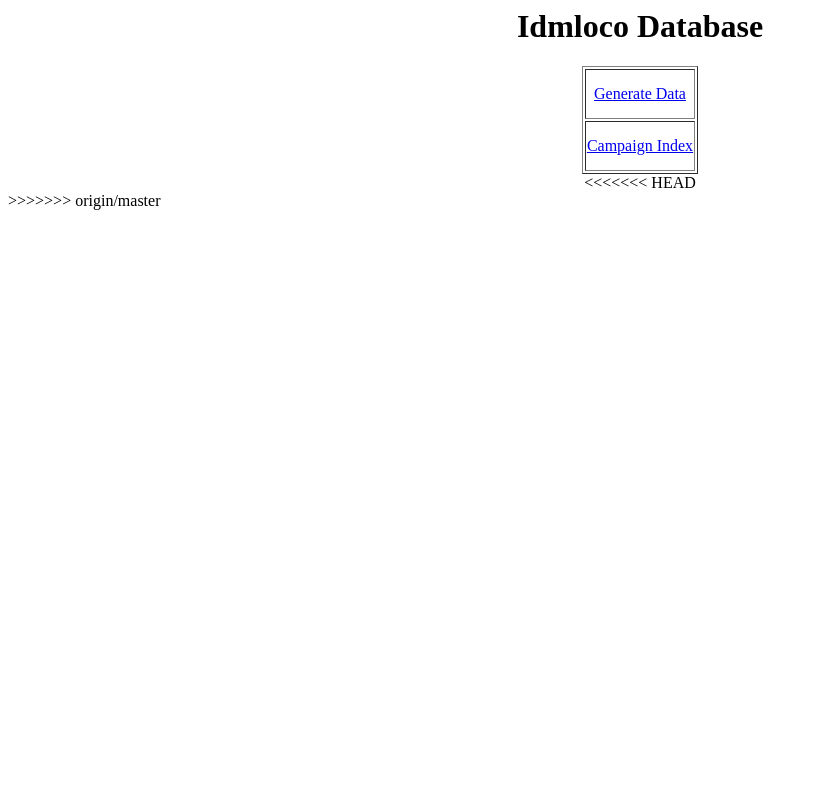
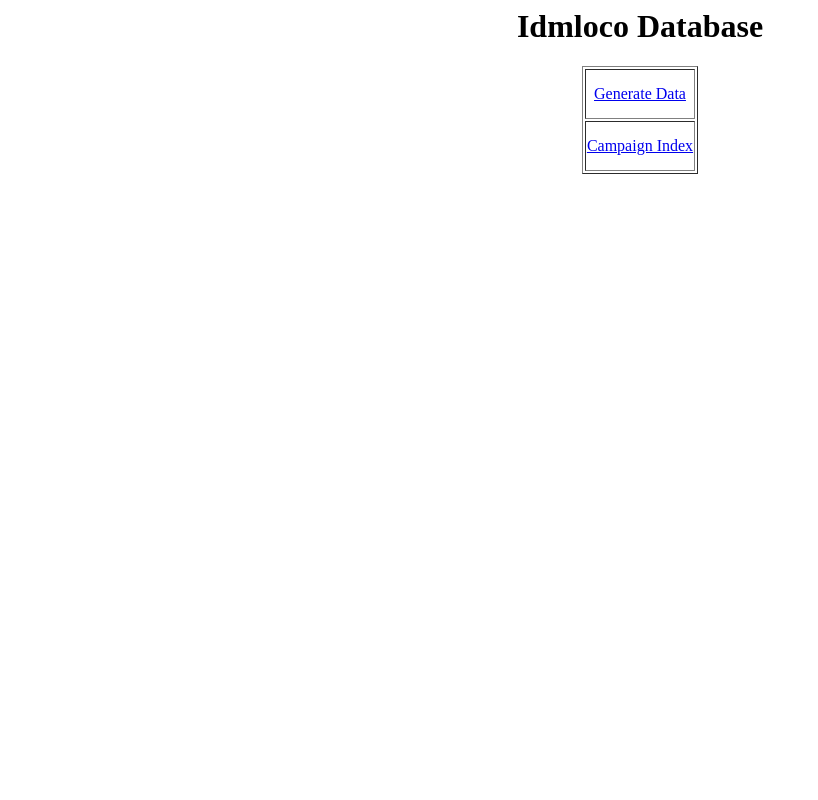
Before and after one commit to zacharygking/AdDashboard, a Django app: page /index/ in a window 1280 px wide. Shown: the whole page, without its empty margins (0-818 px from the left). Run offline with Django 3.2, Linux system fonts and the light colour scheme.

Commit message:
Update index.html

```diff
--- a/report/templates/report/index.html
+++ b/report/templates/report/index.html
@@ -11,6 +11,4 @@
 		</td>
 	</tr>
 </table>
-<<<<<<< HEAD
 </center>
->>>>>>> origin/master
```
